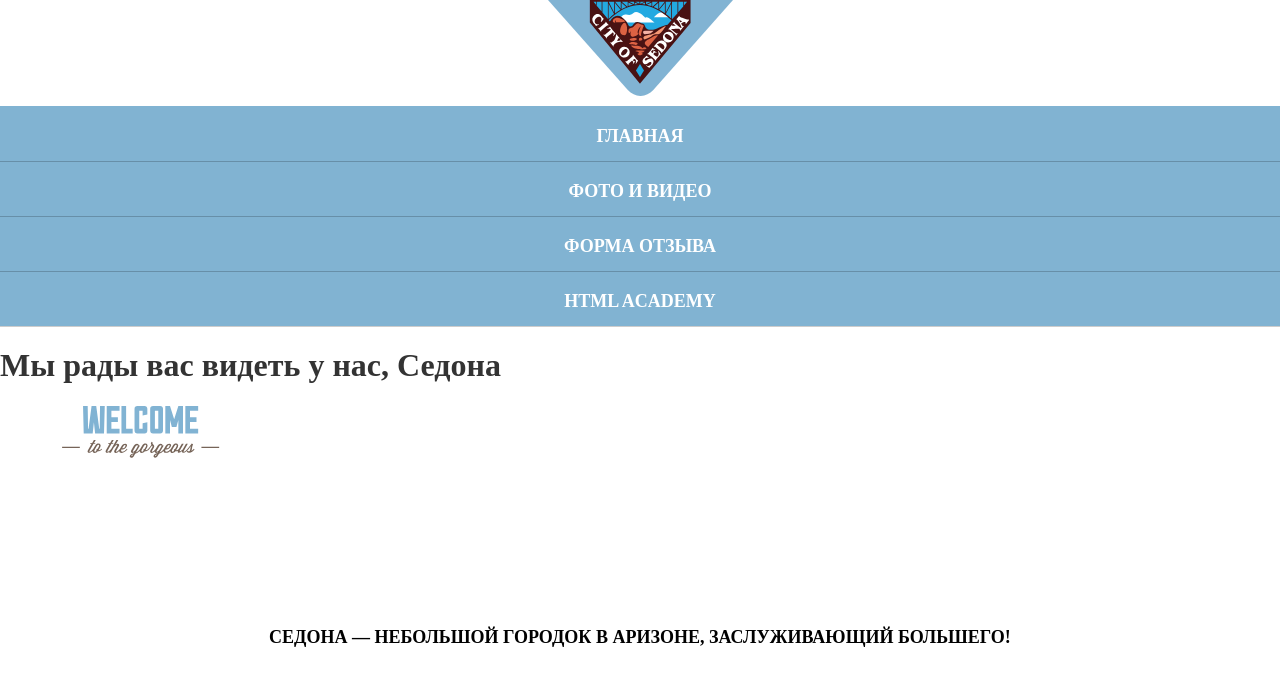
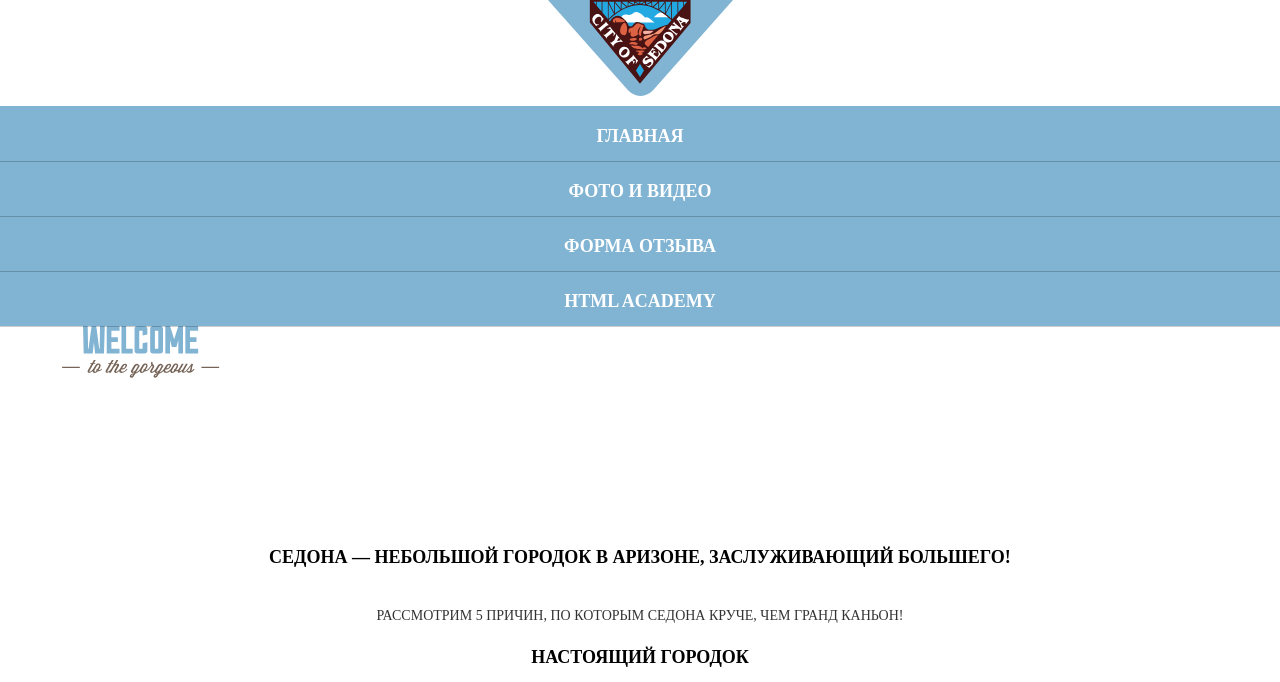
Before and after one commit to htmlacademy-adaptive/1892993-sedona-27, a website: page source/index.html in a window 1280 px wide. Shown: the top 682 px of the page. Drawn offline with nearby package versions, Linux system fonts and the light colour scheme; files that its build step writes are made by us from their sources.

Commit message:
визуали хиден

```diff
--- a/source/sass/global.scss
+++ b/source/sass/global.scss
@@ -16,3 +16,15 @@ a {
 ul {
   @include reset-list;
 }
+
+.visually-hidden {
+  position: absolute;
+  content: "";
+  width: 1px;
+  height: 1px;
+  margin: -1px;
+  padding: 0;
+  border: 0;
+  clip: rect(0 0 0 0);
+  overflow: hidden;
+}
--- a/source/sass/variables.scss
+++ b/source/sass/variables.scss
@@ -1,4 +1,6 @@
 $min-width: 320px;
+$tablet-width: 768px;
+$desktop-width: 1200px;
 $black-color: #000000;
 $grey-color: #f2f2f2;
 $white-color: #ffffff;
```
